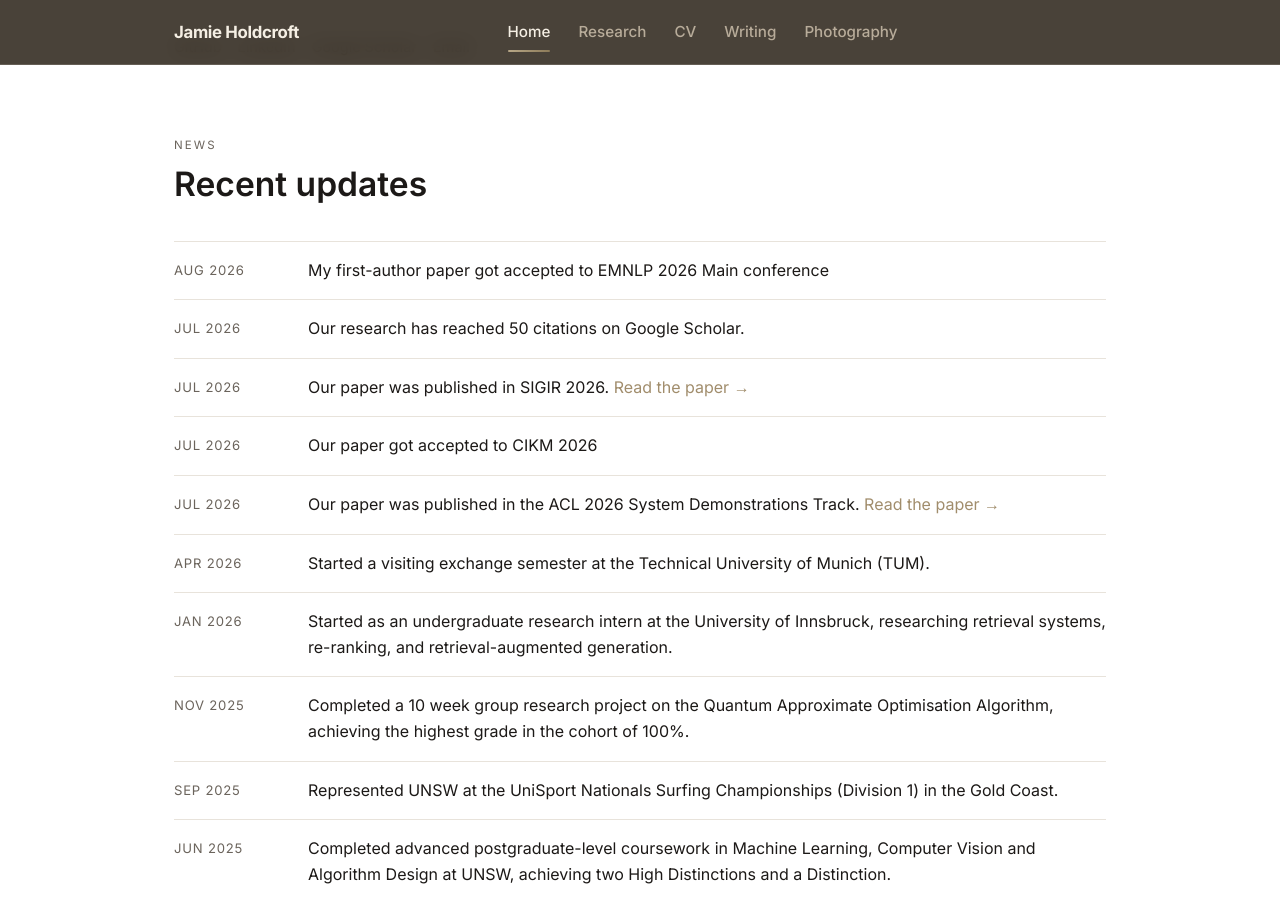
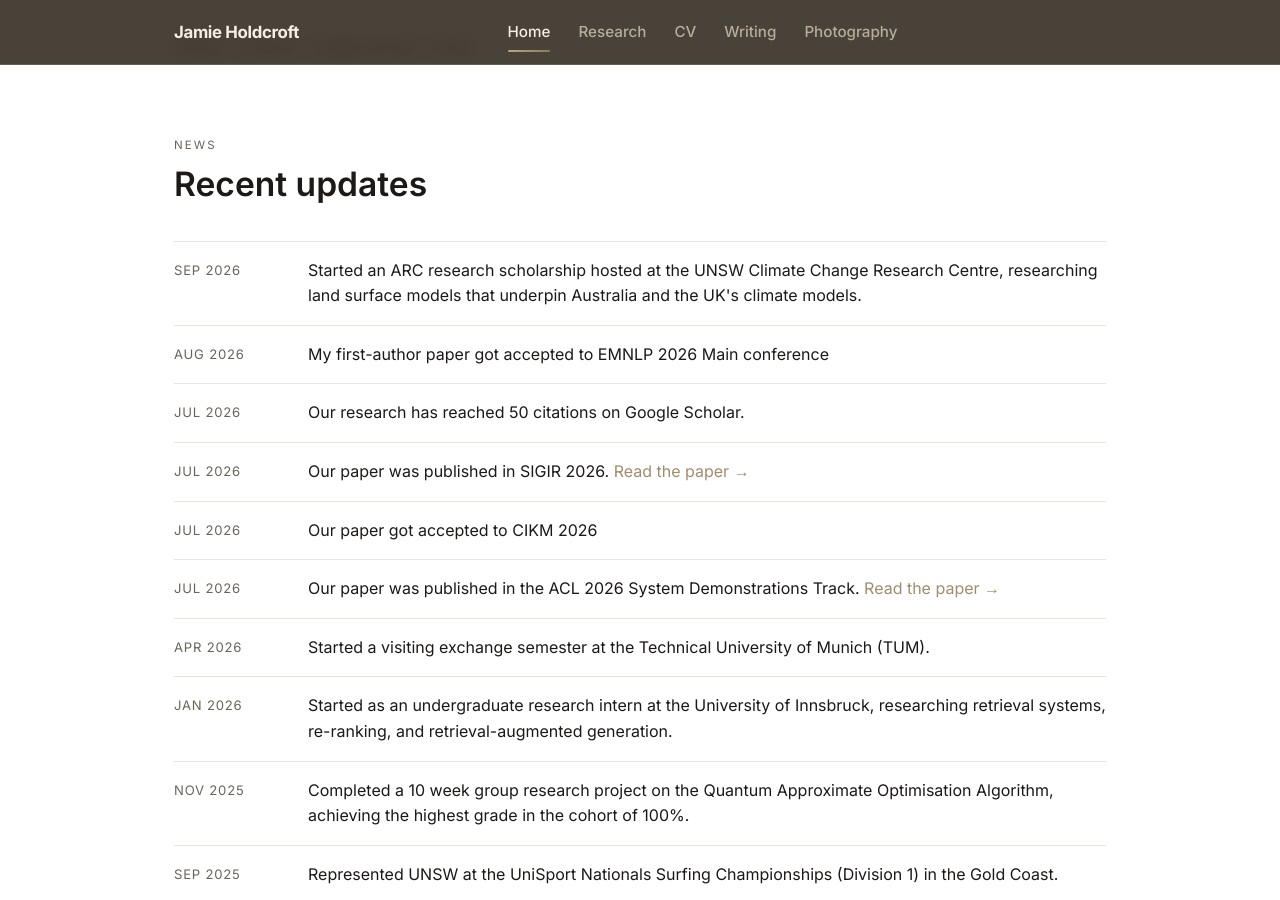
Before and after one commit to JamieHoldcroft/jamieholdcroft.github.io, a Jekyll site: the page built from index.html, in a window 1280 px wide and 900 px high, scrolled down 881 px. Built offline with Jekyll 4.4.1, drawn with Linux system fonts in a browser that asks for light colours.

Commit message:
Add news for ARC research scholarship

```diff
--- a/_data/news.yml
+++ b/_data/news.yml
@@ -1,5 +1,9 @@
 # Add news announcements here — newest can go anywhere, they're sorted by date.
 # Each entry: a date, some text, and an optional link (+ optional link_text).
+
+- date: 2026-09-28
+  text: "Started an ARC research scholarship hosted at the UNSW Climate Change Research Centre, researching land surface models that underpin Australia and the UK's climate models. "
+
 - date: 2026-08-21
   text: "My first-author paper got accepted to EMNLP 2026 Main conference"
 
```
